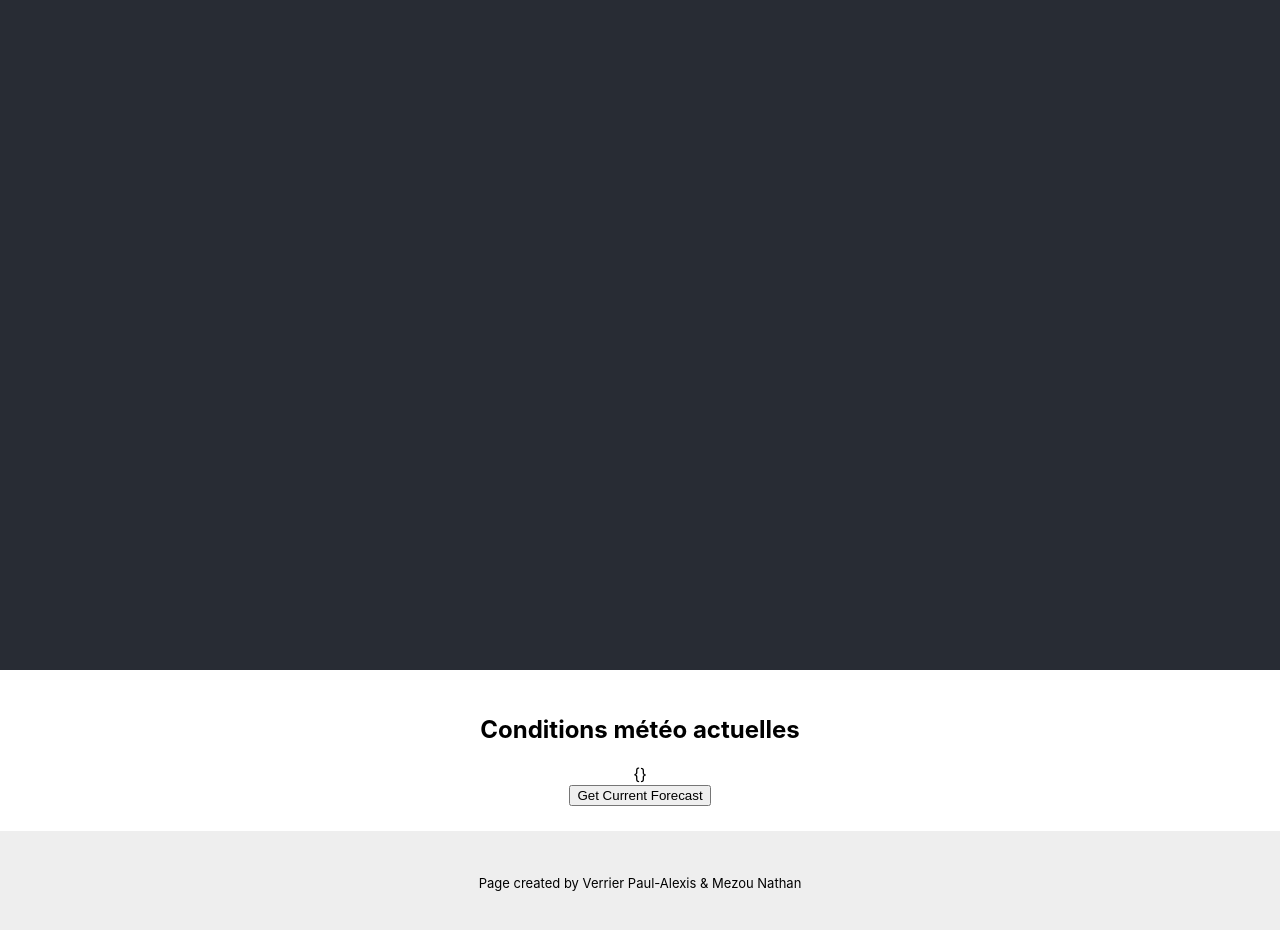
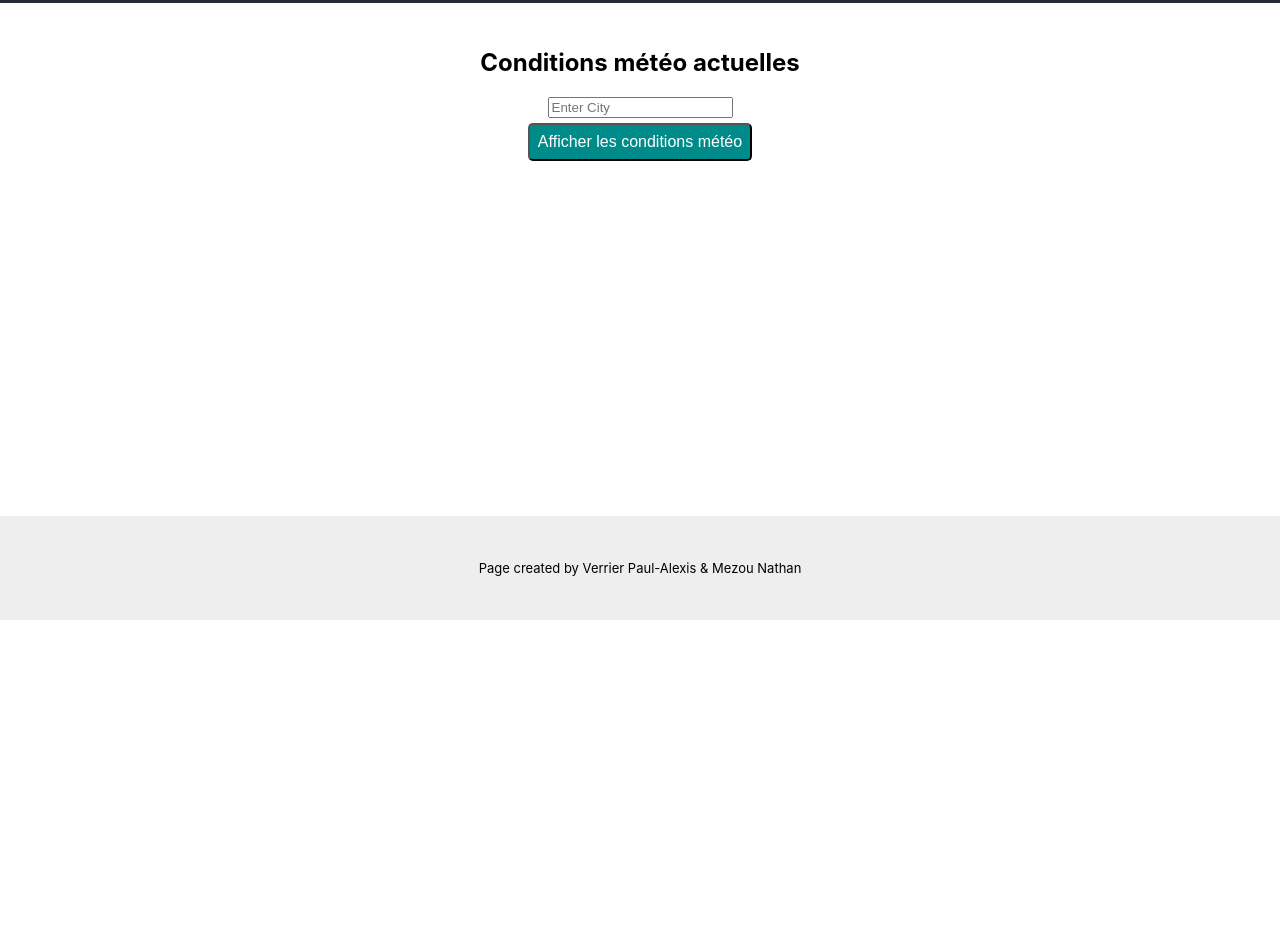
Before and after one commit to PaulexV/WeatherForecast, a React (Create React App) app: page / in a window 1280 px wide. Shown: the part 180-1110 px from the top of the page. After the commit the page ends 800 px from the top, so only its background shows below. Built offline with nearby package versions, Linux system fonts and the light colour scheme.

Commit message:
use weather api to get current weather

```diff
--- a/src/App.css
+++ b/src/App.css
@@ -5,7 +5,6 @@
 .App-header {
   display: flex;
   flex-direction: column;
-  min-height: 100vh;
   align-items: center;
   font-size: calc(10px + 2vmin);
   color: white;
@@ -26,6 +25,10 @@ footer {
   padding: 2px;
   min-height: 100px;
   display: flex;
+  position: absolute;
+  bottom: 0;
+  left: 0;
+  right: 0;
   flex-direction: column;
   justify-content: center;
   background: #eeeeee;
--- a/src/App.tsx
+++ b/src/App.tsx
@@ -6,7 +6,7 @@ function App() {
 	return (
 		<div className="App">
 			<header className="App-header">
-				<h1>React Weather App</h1>
+				<h1>Application Météo React</h1>
 			</header>
 			<main>
 				<Forecast />
--- /dev/null
+++ b/src/components/Conditions/Conditions.tsx
@@ -0,0 +1,17 @@
+import React from 'react';
+
+const Conditions = (props: any) => {
+    return (
+        <div>
+            {props.responseObj.cod === 200 ?
+                <div>
+                    <p><strong>{props.responseObj.name}</strong></p>
+                    <p>Il fait actuellement {Math.round(props.responseObj.main.temp)} degrés, et le temps est {props.responseObj.weather[0].description}.</p>
+                </div>
+                : null
+            }
+        </div>
+    )
+}
+
+export default Conditions;
--- /dev/null
+++ b/src/components/Forecast/Forecast.module.css
@@ -0,0 +1,27 @@
+.TextInput {
+  font-size: large;
+  border: 1px solid #eeeeee;
+  padding: 5px;
+  border-radius: 3px;
+  display: block;
+  margin: 5px auto;
+}
+.TextInput:focus {
+  outline: none;
+  border-color: #719ece;
+  box-shadow: 0 0 10px rgb(50, 100, 153);
+}
+.Radio {
+  font-size: small;
+}
+.Button {
+  display: block;
+  margin: 10px auto;
+  padding: 0.5rem;
+  font-size: 1em;
+  background: darkcyan;
+  border-radius: 5px;
+  color: white;
+  cursor: pointer;
+  margin: 5px auto;
+}
--- a/src/components/Forecast/Forecast.tsx
+++ b/src/components/Forecast/Forecast.tsx
@@ -1,10 +1,17 @@
 import React, { useState } from 'react';
+import Conditions from '../Conditions/Conditions';
+import classes from './Forecast.module.css';
 
 const Forecast = () => {
 
-    const [responseObj, setResponseObj] = useState({});
+    let [city, setCity] = useState('');
+    let [unit, setUnit] = useState('metric');
+    let [responseObj, setResponseObj] = useState({});
 
-    function getCurrentForecast() {
+    const uriEncodedCity = encodeURIComponent(city);
+
+    function getCurrentForecast(e: any) {
+        e.preventDefault();
         const options = {
             method: 'GET',
             headers: {
@@ -13,7 +20,7 @@ const Forecast = () => {
             }
         };
 
-        fetch('https://community-open-weather-map.p.rapidapi.com/weather?q=Bordeaux', options)
+        fetch(`https://community-open-weather-map.p.rapidapi.com/weather?&lang=fr&units=${unit}&q=${uriEncodedCity}`, options)
             .then(response => response.json())
             .then(response => setResponseObj(response))
             .catch(err => console.error(err));
@@ -23,9 +30,19 @@ const Forecast = () => {
         <div>
             <h2>Conditions météo actuelles</h2>
             <div>
-                {JSON.stringify(responseObj)}
+                <Conditions responseObj={responseObj} />
             </div>
-            <button onClick={getCurrentForecast}>Get Current Forecast</button>
+            <form onSubmit={getCurrentForecast}>
+                <input
+                    type="text"
+                    placeholder="Enter City"
+                    maxLength={50}
+                    value={city}
+                    className={classes.Input}
+                    onChange={(e) => setCity(e.target.value)}
+                />
+                <button className={classes.Button} type="submit">Afficher les conditions météo</button>
+            </form>
         </div>
     )
 }
```
Also changed, not shown: 1 other file (tests, documents, lock files or other folders).
